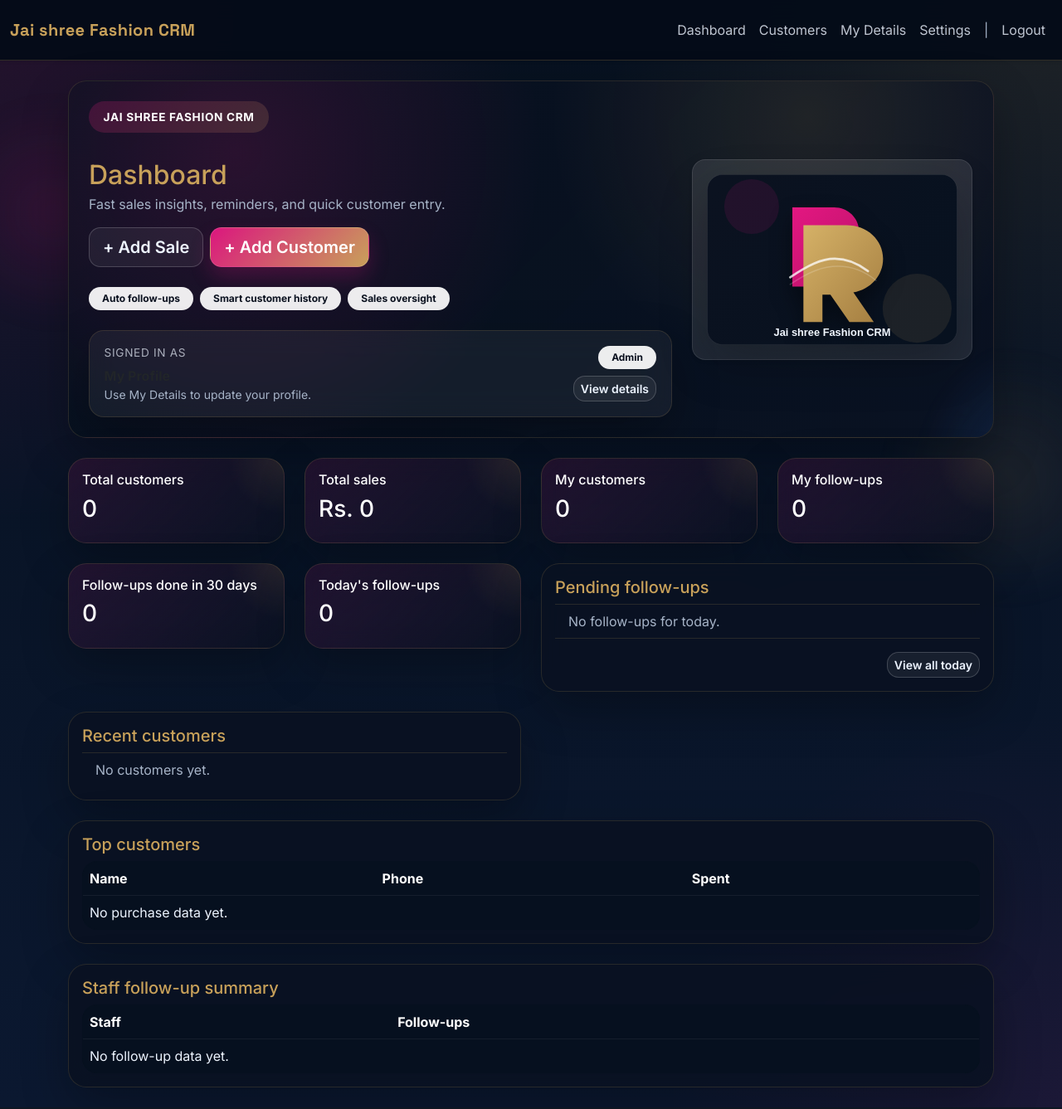
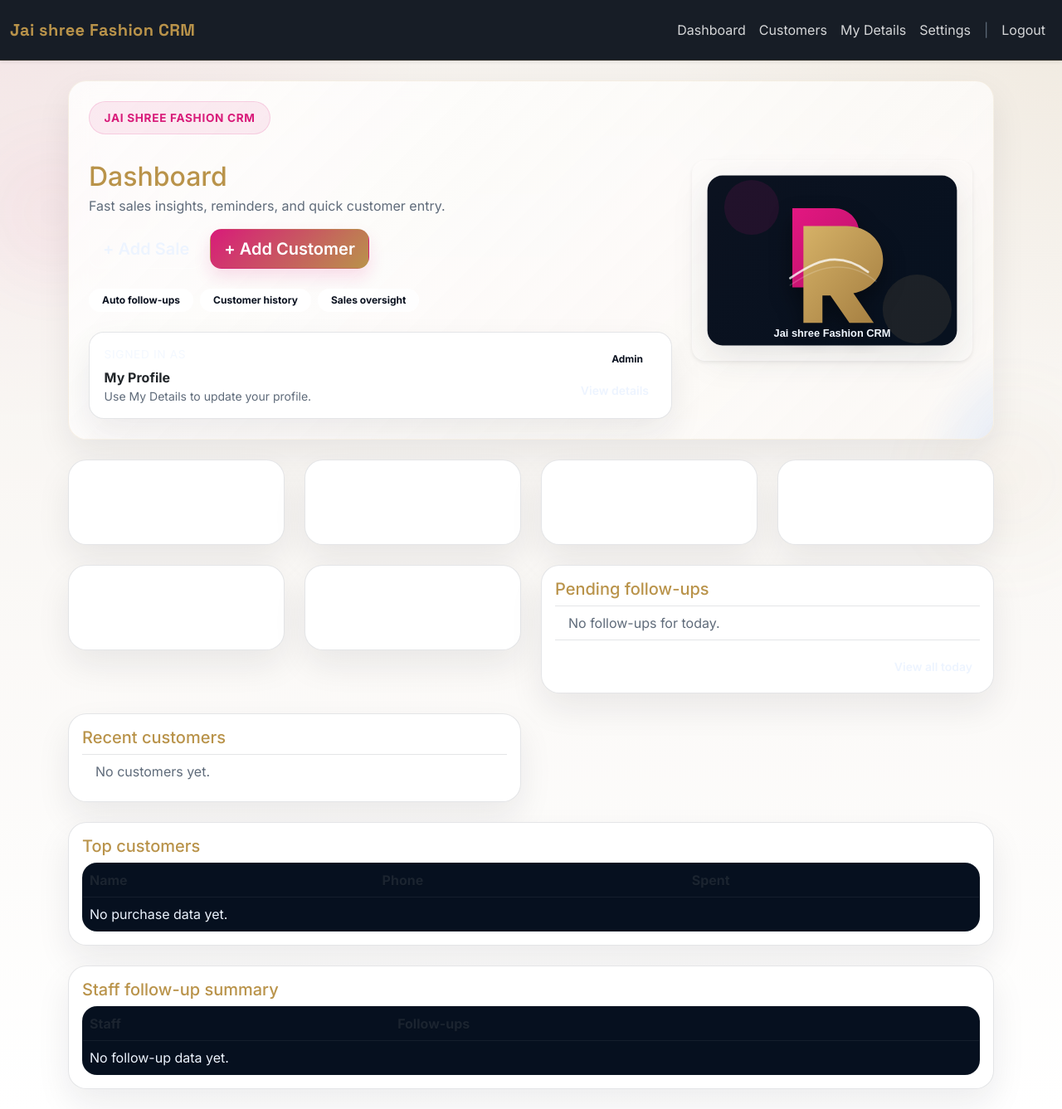
Before and after one commit to Akash1311A/25caratcrm, a Django app: page / in a window 1280 px wide. Shown: the whole page at 83% size. Run offline with Django 4.2, Linux system fonts and the light colour scheme; a user stored in the database is signed in; data comes from the database, SQL or seed files in the repository; data that the repository does not hold is empty.

Commit message:
Refine brand palette and polish UI

```diff
--- a/crm/static/crm/css/brand-overrides.css
+++ b/crm/static/crm/css/brand-overrides.css
@@ -1,26 +1,42 @@
+/* Manual brand palette: tune these values first if you want a new look. */
 :root {
-  --brand-pink: #db167e;
-  --brand-pink-strong: #b81268;
-  --brand-gold: #c8a15a;
-  --brand-gold-strong: #a68042;
+  --brand-bg: #f5f1ec;
+  --brand-surface: #ffffff;
+  --brand-surface-muted: #fbf8f5;
+  --brand-border: rgba(32, 41, 57, 0.12);
+  --brand-text: #1b2430;
+  --brand-muted: #5f6b7a;
+  --brand-pink: #d81b79;
+  --brand-pink-soft: rgba(216, 27, 121, 0.10);
+  --brand-gold: #b9934a;
+  --brand-gold-soft: rgba(185, 147, 74, 0.12);
 }
 
 body {
   background:
-    radial-gradient(circle at top left, rgba(219, 22, 126, 0.14), transparent 34%),
-    radial-gradient(circle at top right, rgba(200, 161, 90, 0.12), transparent 30%),
-    radial-gradient(circle at bottom right, rgba(219, 22, 126, 0.08), transparent 26%),
-    linear-gradient(180deg, #07111f 0%, #0b1830 100%);
+    radial-gradient(circle at top left, rgba(216, 27, 121, 0.06), transparent 28%),
+    radial-gradient(circle at top right, rgba(185, 147, 74, 0.08), transparent 26%),
+    linear-gradient(180deg, var(--brand-bg) 0%, #ffffff 100%);
+  color: var(--brand-text);
 }
 
 .navbar {
-  background: rgba(5, 12, 24, 0.96) !important;
-  border-bottom: 1px solid rgba(200, 161, 90, 0.22);
+  background: rgba(19, 25, 34, 0.98) !important;
+  border-bottom: 1px solid rgba(185, 147, 74, 0.18);
 }
 
 .navbar-brand {
   font-family: "Space Grotesk", "Inter", sans-serif;
   letter-spacing: 0.02em;
+}
+
+.nav-link {
+  color: rgba(255, 255, 255, 0.82) !important;
+}
+
+.nav-link:hover,
+.nav-link:focus {
+  color: #ffffff !important;
 }
 
 .text-gold {
@@ -31,67 +47,80 @@ body {
 .btn-success,
 .btn-danger {
   background: linear-gradient(135deg, var(--brand-pink), var(--brand-gold)) !important;
-  border-color: rgba(255, 255, 255, 0.12) !important;
-  box-shadow: 0 12px 24px rgba(219, 22, 126, 0.22);
+  border-color: transparent !important;
+  box-shadow: 0 10px 20px rgba(216, 27, 121, 0.14);
 }
 
 .btn-gold:hover,
 .btn-success:hover,
 .btn-danger:hover {
-  background: linear-gradient(135deg, var(--brand-pink-strong), var(--brand-gold-strong)) !important;
+  background: linear-gradient(135deg, #c81770, #ad8740) !important;
 }
 
 .card,
 .mini-card,
 .modal-content,
 .thank-you-card {
-  border-color: rgba(200, 161, 90, 0.16) !important;
-  box-shadow: 0 22px 55px rgba(0, 0, 0, 0.28);
+  background: var(--brand-surface) !important;
+  border-color: var(--brand-border) !important;
+  box-shadow: 0 18px 40px rgba(22, 29, 42, 0.08);
+}
+
+.bw-page .card,
+.bw-page .mini-card,
+.bw-page .modal-content,
+.bw-page .thank-you-card {
+  background: var(--brand-surface) !important;
 }
 
 .crm-surface-glow {
   background:
-    radial-gradient(circle at 18% 20%, rgba(219, 22, 126, 0.16), transparent 38%),
-    radial-gradient(circle at 80% 10%, rgba(200, 161, 90, 0.12), transparent 32%),
-    linear-gradient(135deg, rgba(7, 17, 31, 0.98), rgba(10, 18, 34, 0.92));
+    linear-gradient(135deg, rgba(255, 255, 255, 0.82), rgba(251, 248, 245, 0.96)) !important;
+  border: 1px solid rgba(185, 147, 74, 0.12) !important;
 }
 
 .crm-dashboard-badge,
 .thank-you-badge {
-  background: linear-gradient(135deg, rgba(219, 22, 126, 0.22), rgba(200, 161, 90, 0.18)) !important;
-  color: #fff !important;
+  background: rgba(216, 27, 121, 0.08) !important;
+  border: 1px solid rgba(216, 27, 121, 0.14);
+  color: var(--brand-pink) !important;
 }
 
 .crm-bg-orb-one {
-  background: radial-gradient(circle, rgba(219, 22, 126, 0.24), transparent 68%);
+  background: radial-gradient(circle, rgba(216, 27, 121, 0.08), transparent 68%);
 }
 
 .crm-bg-orb-two {
-  background: radial-gradient(circle, rgba(200, 161, 90, 0.2), transparent 68%);
+  background: radial-gradient(circle, rgba(185, 147, 74, 0.08), transparent 68%);
 }
 
 .crm-hero-art {
-  filter: drop-shadow(0 22px 28px rgba(0, 0, 0, 0.24));
+  filter: drop-shadow(0 14px 20px rgba(22, 29, 42, 0.10));
 }
 
 .stat-card {
-  background:
-    radial-gradient(circle at top right, rgba(200, 161, 90, 0.12), transparent 24%),
-    linear-gradient(135deg, rgba(219, 22, 126, 0.12), rgba(10, 18, 34, 0.92));
+  background: linear-gradient(180deg, #ffffff 0%, #faf7f2 100%);
 }
 
 .table thead th {
-  background: rgba(13, 22, 42, 0.96) !important;
+  background: #f6f2ec !important;
+  color: var(--brand-text) !important;
 }
 
 .table tbody tr:hover {
-  background: rgba(219, 22, 126, 0.08) !important;
+  background: rgba(216, 27, 121, 0.04) !important;
+}
+
+.form-control,
+.form-select {
+  background: #ffffff !important;
+  border-color: rgba(32, 41, 57, 0.14) !important;
 }
 
 .form-control:focus,
 .form-select:focus {
   border-color: var(--brand-pink) !important;
-  box-shadow: 0 0 0 0.22rem rgba(219, 22, 126, 0.18) !important;
+  box-shadow: 0 0 0 0.18rem rgba(216, 27, 121, 0.10) !important;
 }
 
 .alert-primary,
@@ -99,6 +128,11 @@ body {
 .alert-danger,
 .alert-warning,
 .alert-info {
-  background: rgba(219, 22, 126, 0.12) !important;
-  border-color: rgba(219, 22, 126, 0.28) !important;
+  background: rgba(216, 27, 121, 0.06) !important;
+  border-color: rgba(216, 27, 121, 0.16) !important;
+  color: var(--brand-text) !important;
 }
+
+.text-muted {
+  color: var(--brand-muted) !important;
+}
--- a/crm/templates/crm/dashboard.html
+++ b/crm/templates/crm/dashboard.html
@@ -24,7 +24,7 @@
           </div>
           <div class="mt-4 d-flex flex-wrap gap-2">
             <span class="badge bg-white text-dark px-3 py-2">Auto follow-ups</span>
-            <span class="badge bg-white text-dark px-3 py-2">Smart customer history</span>
+            <span class="badge bg-white text-dark px-3 py-2">Customer history</span>
             <span class="badge bg-white text-dark px-3 py-2">Sales oversight</span>
           </div>
           <div class="mini-card mt-4 d-flex flex-wrap align-items-center justify-content-between gap-3">
--- a/crm/templates/crm/login.html
+++ b/crm/templates/crm/login.html
@@ -9,7 +9,7 @@
           <img src="{% static 'crm/img/brand-hero.svg' %}" alt="Jai shree Fashion CRM logo" class="crm-hero-art mb-3" style="max-width:180px;">
           <div class="crm-dashboard-badge mb-3">Secure sign in</div>
           <h3 class="card-title text-gold mb-2">Jai shree Fashion CRM</h3>
-          <p class="text-muted mb-0">A refined workspace for sales, follow-ups, and customer growth.</p>
+          <p class="text-muted mb-0">A clean workspace for sales, follow-ups, and customer growth.</p>
         </div>
         <form method="post" novalidate>
           {% csrf_token %}
```
Also changed, not shown: crm/static/crm/css/admin-brand-overrides.css (+33 -10 lines).
